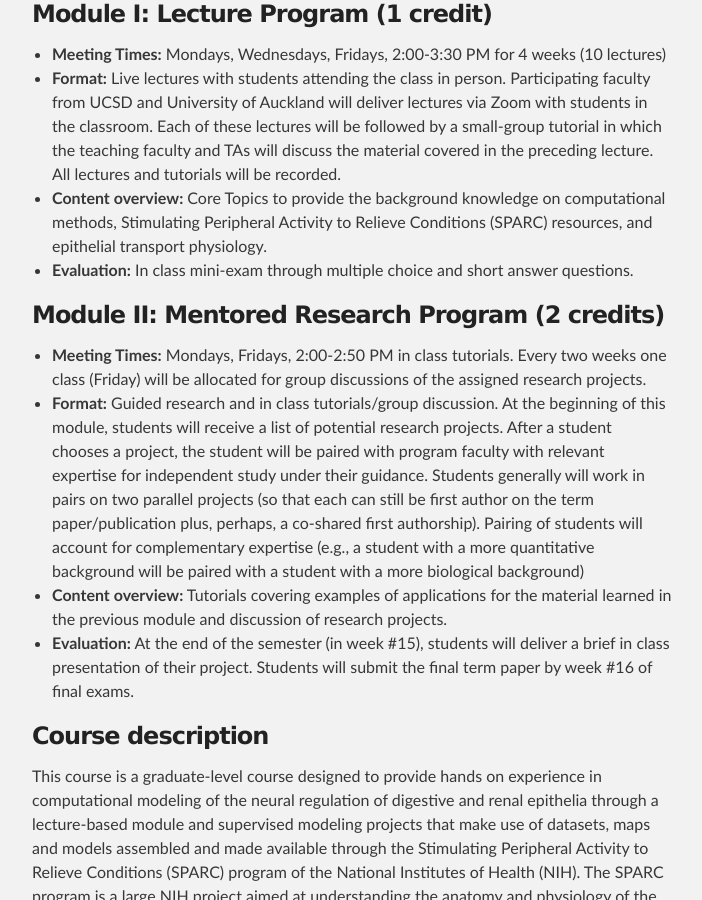
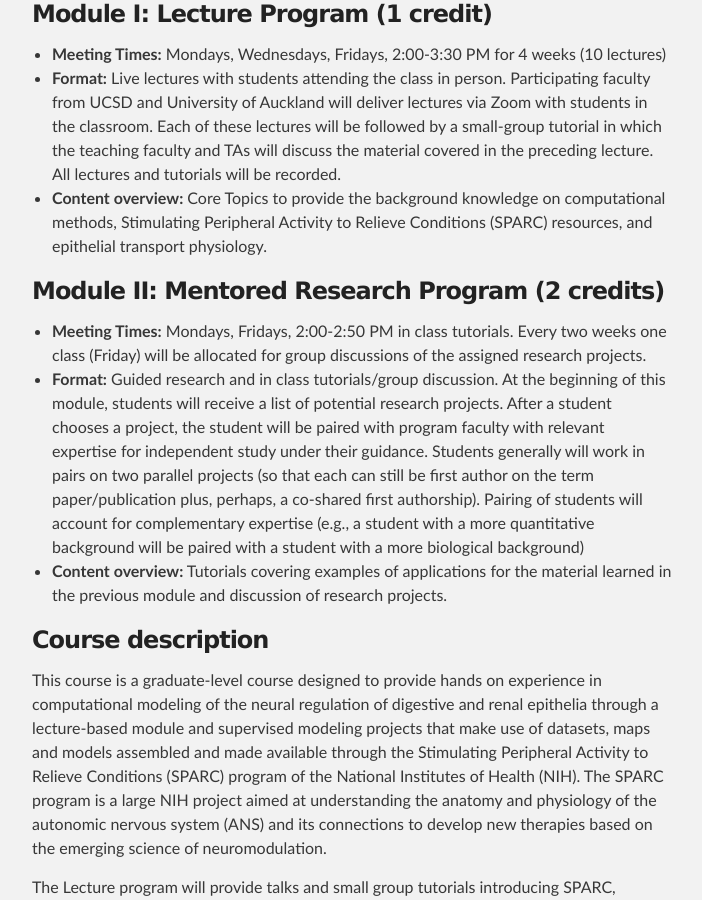
Before and after one commit to nih-sparc/FAIR-DOs, a Jekyll site: the page built from docs/index.markdown, in a window 1280 px wide and 900 px high, scrolled down 1682 px. Shown: the whole window, without its empty margins (288-990 px from the left). Built offline with Jekyll 4.4.1, drawn with Linux system fonts in a browser that asks for light colours; our own code applies the rules of GitHub Pages for plain Markdown files; some of the changed text lies outside the part shown.

```diff
--- a/docs/index.markdown
+++ b/docs/index.markdown
@@ -35,14 +35,12 @@ This class will be offered as a two-module class/semester: a taught 4-week Lectu
 + **Meeting Times:** Mondays, Wednesdays, Fridays, 2:00-3:30 PM for 4 weeks (10 lectures)
 + **Format:** Live lectures with students attending the class in person. Participating faculty from UCSD and University of Auckland will deliver lectures via Zoom with students in the classroom. Each of these lectures will be followed by a small-group tutorial in which the teaching faculty and TAs will discuss the material covered in the preceding lecture. All lectures and tutorials will be recorded.
 + **Content overview:** Core Topics to provide the background knowledge on computational methods, Stimulating Peripheral Activity to Relieve Conditions (SPARC) resources, and epithelial transport physiology.
-+ **Evaluation:** In class mini-exam through multiple choice and short answer questions.
 
 ### Module II: Mentored Research Program (2 credits)
 
 + **Meeting Times:** Mondays, Fridays, 2:00-2:50 PM in class tutorials. Every two weeks one class (Friday) will be allocated for group discussions of the assigned research projects.
 + **Format:** Guided research and in class tutorials/group discussion. At the beginning of this module, students will receive a list of potential research projects. After a student chooses a project, the student will be paired with program faculty with relevant expertise for independent study under their guidance. Students generally will work in pairs on two parallel projects (so that each can still be first author on the term paper/publication plus, perhaps, a co-shared first authorship). Pairing of students will account for complementary expertise (e.g., a student with a more quantitative background will be paired with a student with a more biological background)
 + **Content overview:** Tutorials covering examples of applications for the material learned in the previous module and discussion of research projects.
-+ **Evaluation:** At the end of the semester (in week #15), students will deliver a brief in class presentation of their project. Students will submit the final term paper by week #16 of final exams.
 
 ### Course description
 
```
Also changed, not shown: other parts of docs/index.markdown (+1 -1 lines), docs/SPRING_2025/README.md (renamed from docs/assets/SPRING_2025/README.md), 4 other files.
